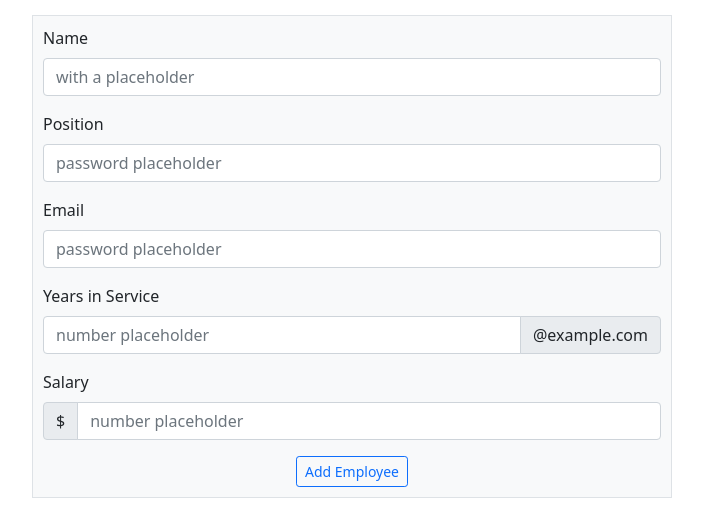
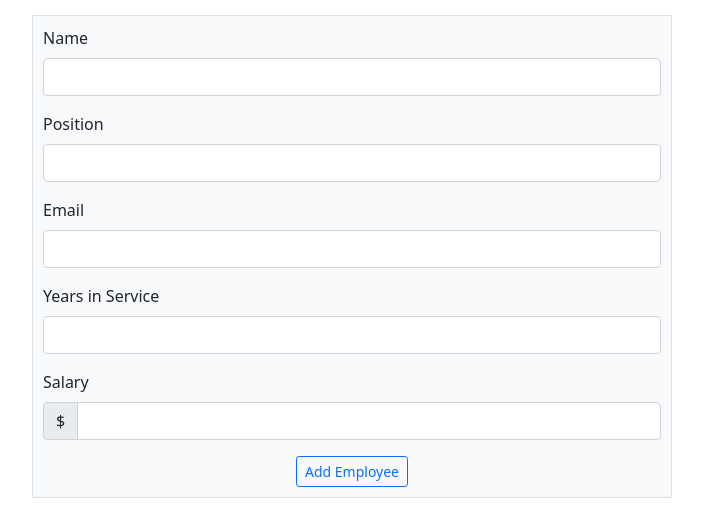
Before and after one commit to AshleyU/REACT-Employee-Directory, a React (Create React App) app in the folder client/: page / in a window 1280 px wide. Shown: the top 526 px of the page, without its empty margins (288-991 px from the left). Built offline with nearby package versions, Linux system fonts and the light colour scheme.

Commit message:
Adding state to form

```diff
--- a/client/src/EmployeeForm.js
+++ b/client/src/EmployeeForm.js
@@ -1,4 +1,5 @@
 import React from 'react';
+import {useState} from 'react';
 import { Form } from 'reactstrap';
 import { Label } from 'reactstrap';
 import { Input } from 'reactstrap';
@@ -9,6 +10,17 @@ import { InputGroup } from 'reactstrap';
 import { Col } from 'reactstrap';
 
 function EmployeeForm() {
+
+  const [name, setName] = useState('');
+  const [position, setPosition] = useState('');
+  const [email, setEmail] = useState('');
+  const [years, setYears] = useState(0);
+  const [salary, setSalary] = useState(0);
+
+  const displayInfo = () => {
+    console.log(name + " " + position + " " + email + " " + years + " " + salary);
+  }
+
   return (
     <div className="information">
         <Col
@@ -22,56 +34,59 @@ function EmployeeForm() {
           <div className="form">
             <Form>
               <FormGroup>
-                <Label for="exampleEmail">
+                <Label for="name">
                   Name
                 </Label>
                 <Input
-                  id="exampleEmail"
-                  name="email"
-                  placeholder="with a placeholder"
-                  type="email"
+                  id="name"
+                  name="name"
+                  type="name"
+                  onChange={(event) => {
+                    setName(event.target.value);
+                    }}
                 />
               </FormGroup>
               <FormGroup>
-                <Label for="examplePassword">
+                <Label for="position">
                   Position
                 </Label>
                 <Input
-                  id="examplePassword"
-                  name="password"
-                  placeholder="password placeholder"
-                  type="password"
+                  id="position"
+                  name="position"
+                  type="position"
+                  onChange={(event) => {
+                    setPosition(event.target.value);
+                  }}
                 />
               </FormGroup>
               <FormGroup>
-                <Label for="examplePassword">
+                <Label for="email">
                   Email
                 </Label>
-                <Input
-                  id="examplePassword"
-                  name="password"
-                  placeholder="password placeholder"
-                  type="password"
-                />
+                  <Input
+                    id="email"
+                    name="email"
+                    type="email"
+                    onChange={(event) => {
+                      setEmail(event.target.value);
+                    }}
+                  />
               </FormGroup>
               <FormGroup>
-                <Label for="exampleNumber">
+                <Label for="yearsInService">
                   Years in Service
                 </Label>
-                <InputGroup>
                   <Input
-                    id="exampleNumber"
-                    name="number"
-                    placeholder="number placeholder"
+                    id="yearsInService"
+                    name="yearsInService"
                     type="number"
+                    onChange={(event) => {
+                      setYears(event.target.value);
+                    }}
                   />
-                  <InputGroupText>
-                    @example.com
-                  </InputGroupText>
-                </InputGroup>
               </FormGroup>
               <FormGroup>
-                <Label for="exampleNumber">
+                <Label for="salary">
                   Salary
                 </Label>
                 <InputGroup>
@@ -79,15 +94,17 @@ function EmployeeForm() {
                     $
                   </InputGroupText>
                   <Input
-                    id="exampleNumber"
-                    name="number"
-                    placeholder="number placeholder"
+                    id="salary"
+                    name="salary"
                     type="number"
+                    onChange={(event) => {
+                      setSalary(event.target.value);
+                    }}
                   />
                 </InputGroup>
               </FormGroup>
               <div className="submitButton">
-                <Button color="primary" outline size="sm">
+                <Button color="primary" outline size="sm" onClick={displayInfo}>
                   Add Employee
                 </Button>
               </div>
```
